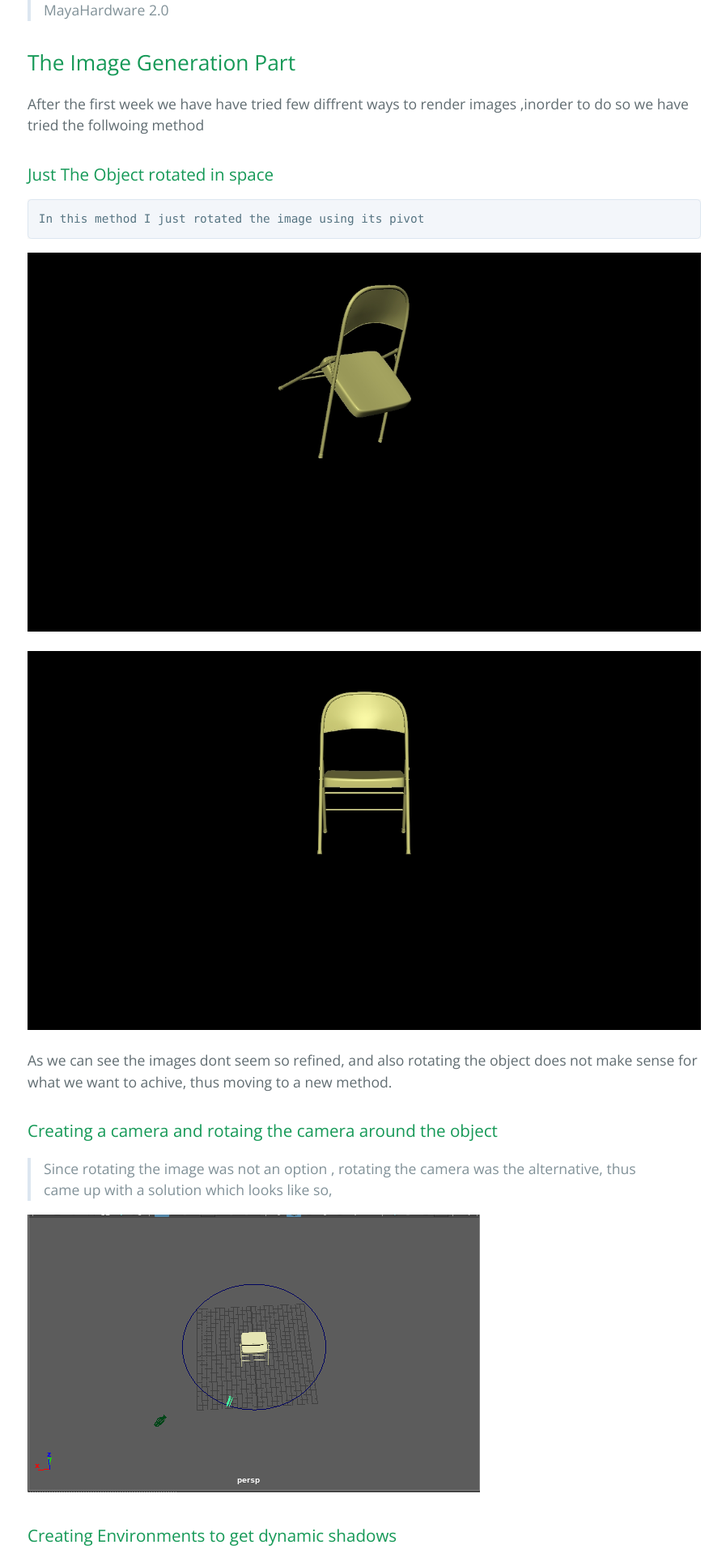
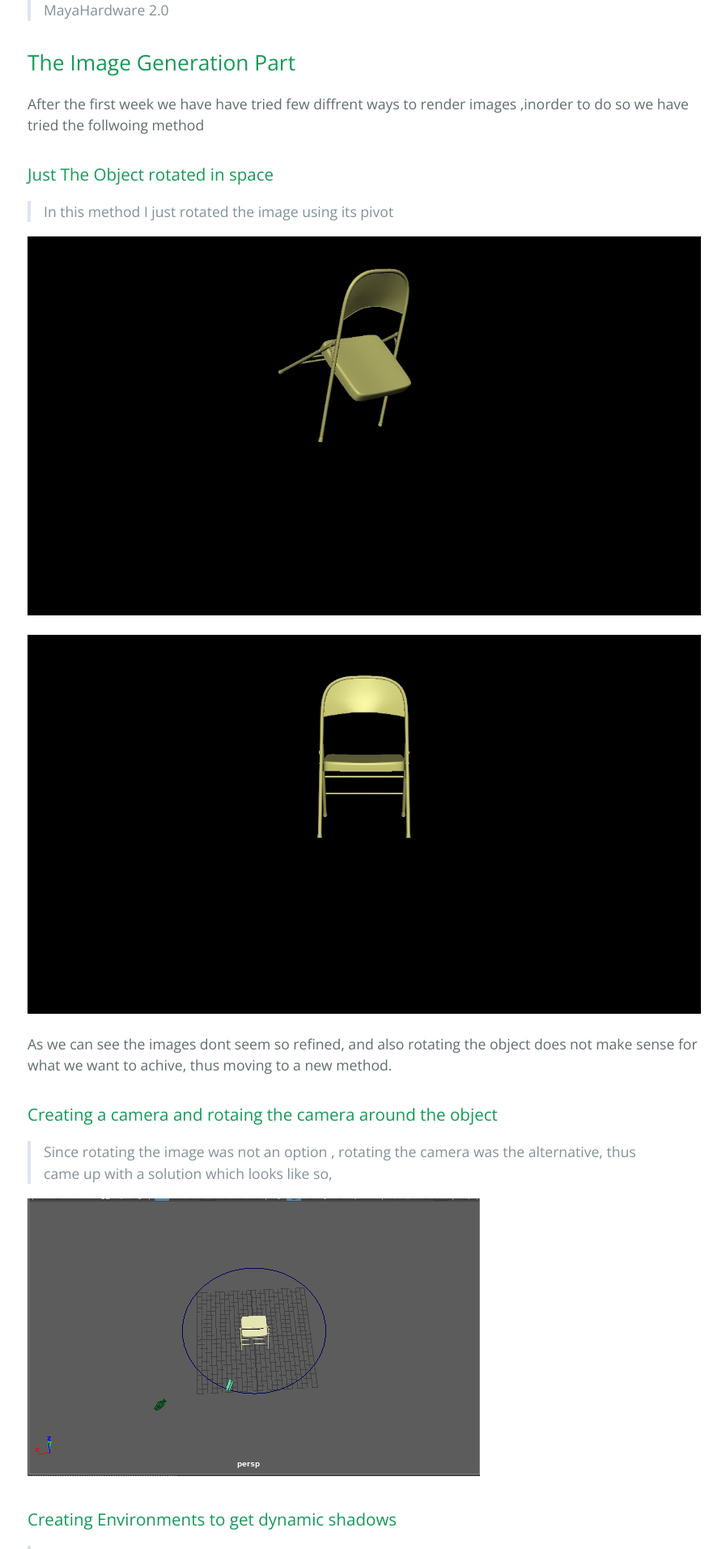
Before and after one commit to Preethamalladu/DMDD-Presentation, a Jekyll site: the page built from index.md, in a window 1280 px wide. Shown: the part 1301-3214 px from the top of the page at 81% size, without its empty margins (190-1087 px from the left). Built offline with Jekyll 4.4.1, drawn with Linux system fonts in a browser that asks for light colours.

```diff
--- a/index.md
+++ b/index.md
@@ -44,7 +44,7 @@ After the first week we have have tried few diffrent ways to render images ,inor
 
 ### Just The Object rotated in space
 
-    In this method I just rotated the image using its pivot
+> In this method I just rotated the image using its pivot
 
 ![Branching](https://raw.githubusercontent.com/Preethamalladu/DMDD-Presentation/master/chair_test_x0y0z7.jpg)
 
```
